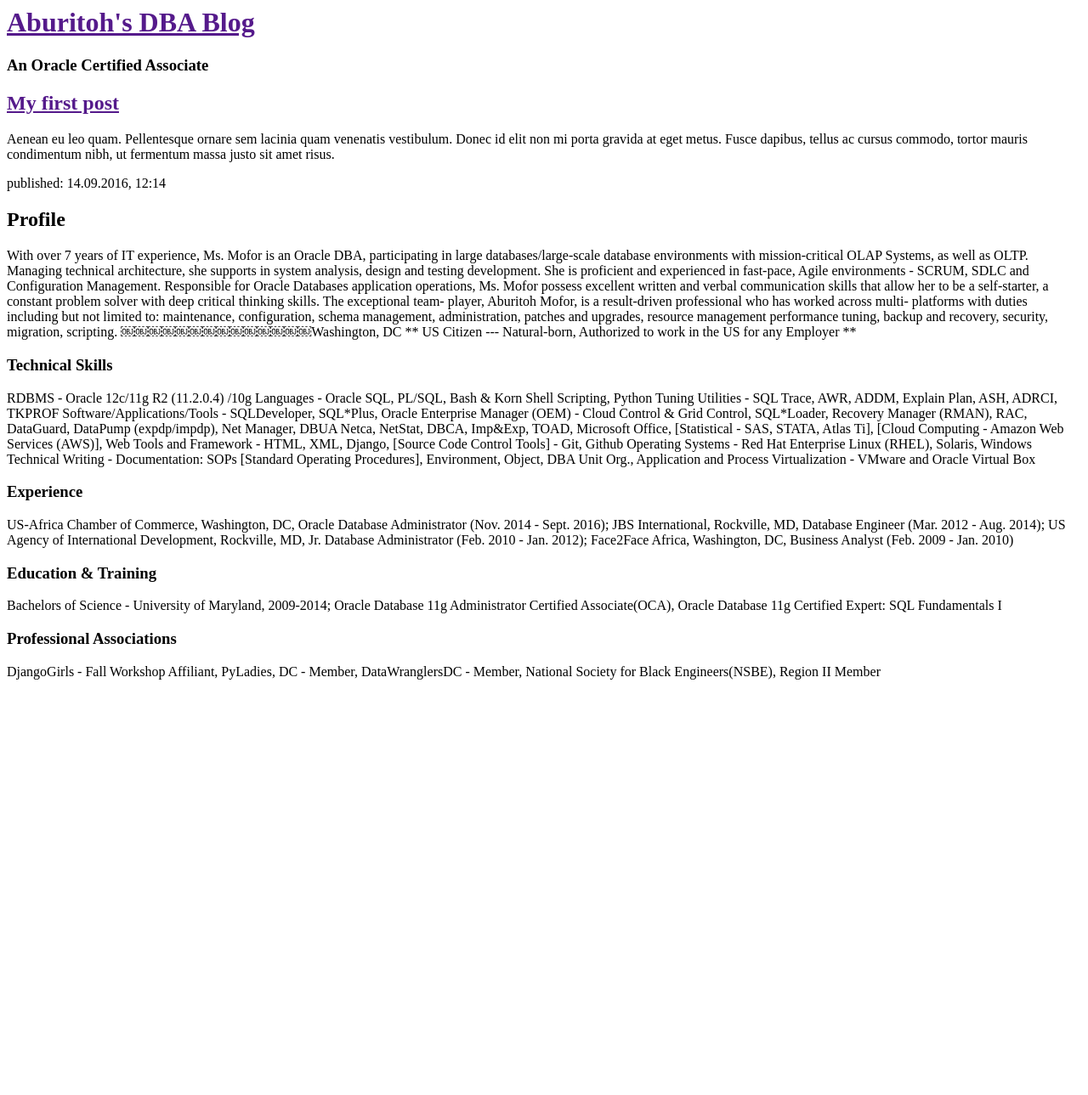
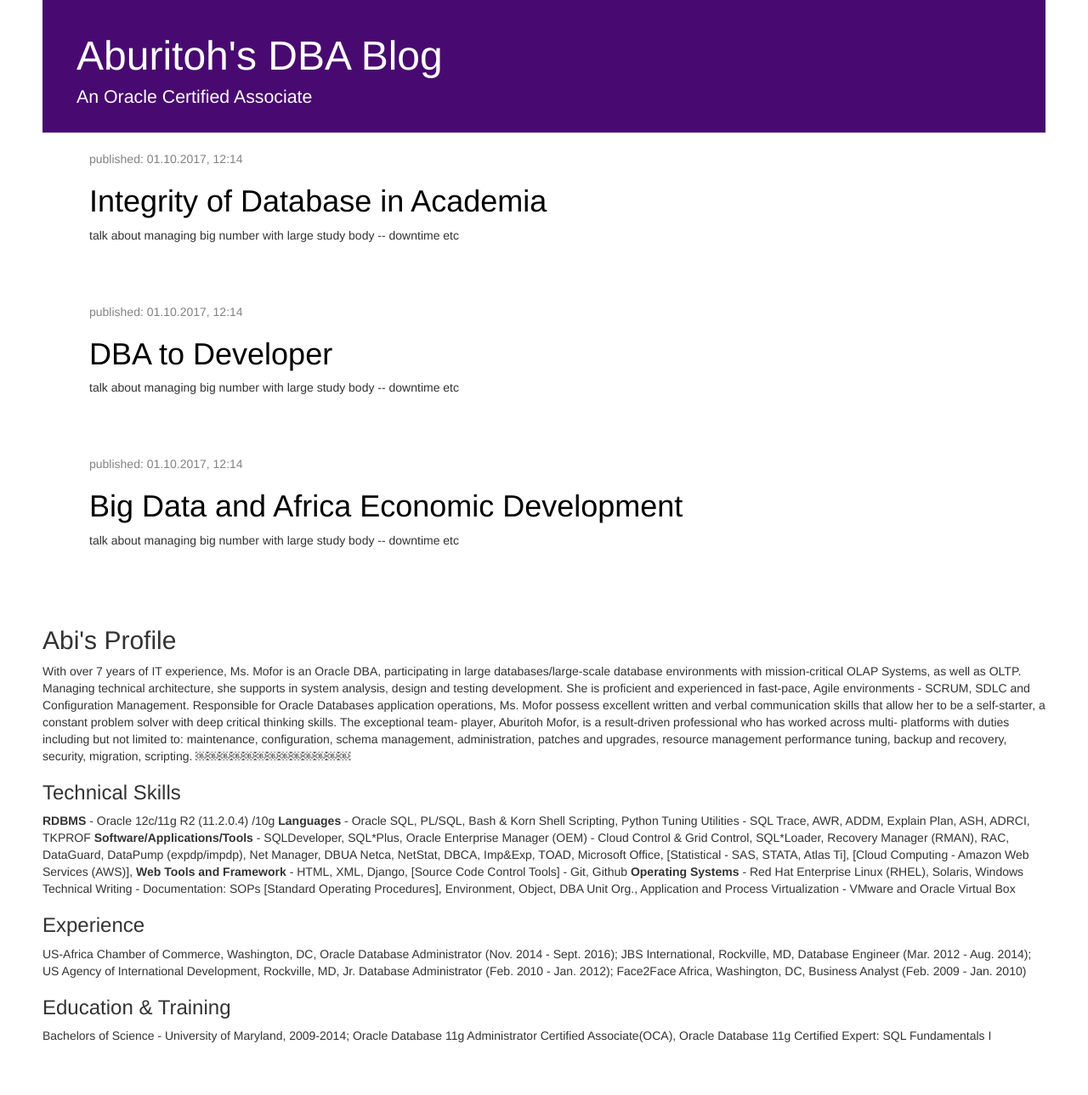
Before and after one commit to feimofor/my-first-blog2, a Django app: page / in a window 1280 px wide. Shown: the whole page at 85% size. Before the commit the page ends 800 px from the top, so only its background shows below. Run offline with Django 3.2, Linux system fonts and the light colour scheme; some libraries are stand-ins or nearby versions.

Commit message:
Added view and template for detailed blog post as well as CSS for the site.

```diff
--- /dev/null
+++ b/blog/static/css/blog.css
@@ -0,0 +1,55 @@
+body {
+    padding-left: 50px;
+    padding-right: 50px;
+    padding-bottom: 50px;
+}
+
+.page-header {
+    background-color: #480A70;
+    margin-top: 0;
+    padding: 20px 20px 20px 40px;
+}
+
+.page-header h1, .page-header h1 a, .page-header h1 a:visited, .page-header h1 a:active {
+    color: #ffffff;
+    font-size: 36pt;
+    text-decoration: none;
+}
+
+.page-header h4, .page-header h4 a, .page-header h4 a:visited, .page-header h4 a:active {
+    color: #ffffff;
+    font-size: 16pt;
+    text-decoration: none;
+}
+
+.content {
+    margin-left: 40px;
+}
+
+
+.date {
+    color: #828282;
+}
+
+.save {
+    float: right;
+}
+
+.post-form textarea, .post-form input {
+    width: 100%;
+}
+
+.top-menu, .top-menu:hover, .top-menu:visited {
+    color: #ffffff;
+    float: right;
+    font-size: 26pt;
+    margin-right: 20px;
+}
+
+.post {
+    margin-bottom: 70px;
+}
+
+.post h1 a, .post h1 a:visited {
+    color: #000000;
+}
--- /dev/null
+++ b/blog/templates/blog/base.html
@@ -0,0 +1,93 @@
+{% load staticfiles %}
+<html>
+    <head>
+        <title>Aburitoh's Profile</title>
+        <link rel="stylesheet" href="//maxcdn.bootstrapcdn.com/bootstrap/3.2.0/css/bootstrap.min.css">
+        <link rel="stylesheet" href="//maxcdn.bootstrapcdn.com/bootstrap/3.2.0/css/bootstrap-theme.min.css">
+        <link rel="stylesheet" href="{% static 'css/blog.css' %}">
+    </head>
+    <body>
+        <div class="page-header">
+            <h1><a href="">Aburitoh's DBA Blog</a></h1> <h4>An Oracle Certified Associate</h4>
+        </div>
+
+<div class="content container">
+    <div class="row">
+        <div class="col-md-8">
+            <div class="post">
+                <div class="date">
+                        <p>published: 01.10.2017, 12:14</p>
+                    </div>
+                    <h1><a href="">Integrity of Database in Academia</a></h1>
+                    <p>talk about managing big number with large study body -- downtime etc</p>
+            </div>
+        </div>
+    </div>
+</div>
+
+<div class="content container">
+    <div class="row">
+        <div class="col-md-8">
+                <div class="post">
+                    <div class="date">
+                        <p>published: 01.10.2017, 12:14</p>
+                    </div>
+                    <h1><a href="">DBA to Developer</a></h1>
+                    <p>talk about managing big number with large study body -- downtime etc</p>
+                </div>
+        </div>
+    </div>
+</div>
+
+<div class="content container">
+    <div class="row">
+        <div class="col-md-8">
+                <div class="post">
+                    <div class="date">
+                        <p>published: 01.10.2017, 12:14</p>
+                    </div>
+                    <h1><a href="">Big Data and Africa Economic Development</a></h1>
+                    <p>talk about managing big number with large study body -- downtime etc</p>
+                </div>
+        </div>
+    </div>
+</div>
+
+<div class="content container">
+    <div class="row">
+        <div class="col-md-8">
+            {% block content %}
+            {% endblock %}
+        </div>
+    </div>
+</div>
+
+        <div>
+            <h2>Abi's Profile</h2>
+            <p>With over 7 years of IT experience, Ms. Mofor is an Oracle DBA, participating in large databases/large-scale database environments with mission-critical OLAP Systems, as well as OLTP. Managing technical architecture, she supports in system analysis, design and testing development. She is proficient and experienced in fast-pace, Agile environments - SCRUM, SDLC and Configuration Management.
+Responsible for Oracle Databases application operations, Ms. Mofor possess excellent written and verbal communication skills that allow her to be a self-starter, a constant problem solver with deep critical thinking skills. The exceptional team- player, Aburitoh Mofor, is a result-driven professional who has worked across multi- platforms with duties including but not limited to: maintenance, configuration, schema management, administration, patches and upgrades, resource management performance tuning, backup and recovery, security, migration, scripting.
+￼￼￼￼￼￼￼￼￼￼￼￼￼</p>
+        </div>
+
+        <div>
+            <h3>Technical Skills</h3>
+            <p><b>RDBMS</b> - Oracle 12c/11g R2 (11.2.0.4) /10g
+<b>Languages</b> - Oracle SQL, PL/SQL, Bash & Korn Shell Scripting, Python Tuning Utilities - SQL Trace, AWR, ADDM, Explain Plan, ASH, ADRCI, TKPROF
+<b>Software/Applications/Tools</b> - SQLDeveloper, SQL*Plus,
+Oracle Enterprise Manager (OEM) - Cloud Control & Grid Control, SQL*Loader, Recovery Manager (RMAN), RAC, DataGuard, DataPump (expdp/impdp), Net Manager, DBUA Netca, NetStat, DBCA, Imp&Exp, TOAD, Microsoft Office, [Statistical - SAS, STATA, Atlas Ti], [Cloud Computing - Amazon Web Services (AWS)],
+<b>Web Tools and Framework</b> - HTML, XML, Django, [Source Code Control Tools] - Git, Github
+<b>Operating Systems</b> - Red Hat Enterprise Linux (RHEL), Solaris, Windows Technical Writing - Documentation: SOPs [Standard Operating Procedures], Environment, Object, DBA Unit Org., Application and Process Virtualization - VMware and Oracle Virtual Box</p>
+        </div>
+
+        <div>
+            <h3>Experience</h3>
+            <p>US-Africa Chamber of Commerce, Washington, DC, Oracle Database Administrator (Nov. 2014 - Sept. 2016); JBS International, Rockville, MD, Database Engineer (Mar. 2012 - Aug. 2014); US Agency of International Development, Rockville, MD, Jr. Database Administrator (Feb. 2010 - Jan. 2012); Face2Face Africa, Washington, DC, Business Analyst (Feb. 2009 - Jan. 2010)</p>
+        </div>
+
+        <div>
+            <h3>Education & Training</h3>
+            <p>Bachelors of Science - University of Maryland, 2009-2014; Oracle Database 11g Administrator Certified Associate(OCA), Oracle Database 11g Certified Expert: SQL Fundamentals I</p>
+        </div>
+
+    </body>
+</html>
--- a/blog/templates/blog/post_list.html
+++ b/blog/templates/blog/post_list.html
@@ -1,59 +1,14 @@
-<html>
-    <head>
-        <title>Aburitoh's Profile</title>
-    </head>
-    <body>
-        <div>
-            <h1><a href="">Aburitoh's DBA Blog</a></h1>
-            <h3>An Oracle Certified Associate</h3>
+{% extends 'blog/base.html' %}
+
+{% block content %}
+    {% for post in posts %}
+        <div class="post">
+            <div class="date">
+                    <p>published: {{ post.published_date }}</p>
+                </div>
+                <h1><a href="{% url 'post_detail' pk=post.pk %}">{{ post.title }}</a></h1>
+                <p>{{ post.text|linebreaksbr }}</p>
+            </div>
         </div>
-
-        <div>
-            <h2><a href="">My first post</a></h2>
-            <p>Aenean eu leo quam. Pellentesque ornare sem lacinia quam venenatis vestibulum. Donec id elit non mi porta gravida at eget metus. Fusce dapibus, tellus ac cursus commodo, tortor mauris condimentum nibh, ut fermentum massa justo sit amet risus.</p>
-            <p>published: 14.09.2016, 12:14</p>
-        </div>
-
-        {% for post in posts %}
-    <div>
-        <p>published: {{ post.published_date }}</p>
-        <h1><a href="">{{ post.title }}</a></h1>
-        <p>{{ post.text|linebreaksbr }}</p>
-    </div>
-{% endfor %}
-
-        <div>
-            <h2>Profile</h2>
-            <p>With over 7 years of IT experience, Ms. Mofor is an Oracle DBA, participating in large databases/large-scale database environments with mission-critical OLAP Systems, as well as OLTP. Managing technical architecture, she supports in system analysis, design and testing development. She is proficient and experienced in fast-pace, Agile environments - SCRUM, SDLC and Configuration Management.
-Responsible for Oracle Databases application operations, Ms. Mofor possess excellent written and verbal communication skills that allow her to be a self-starter, a constant problem solver with deep critical thinking skills. The exceptional team- player, Aburitoh Mofor, is a result-driven professional who has worked across multi- platforms with duties including but not limited to: maintenance, configuration, schema management, administration, patches and upgrades, resource management performance tuning, backup and recovery, security, migration, scripting.
-￼￼￼￼￼￼￼￼￼￼￼￼￼￼Washington, DC
-** US Citizen --- Natural-born, Authorized to work in the US for any Employer **</p>
-        </div>
-
-        <div>
-            <h3>Technical Skills</h3>
-            <p>RDBMS - Oracle 12c/11g R2 (11.2.0.4) /10g
-Languages - Oracle SQL, PL/SQL, Bash & Korn Shell Scripting, Python Tuning Utilities - SQL Trace, AWR, ADDM, Explain Plan, ASH, ADRCI, TKPROF
-Software/Applications/Tools - SQLDeveloper, SQL*Plus,
-Oracle Enterprise Manager (OEM) - Cloud Control & Grid Control, SQL*Loader, Recovery Manager (RMAN), RAC, DataGuard, DataPump (expdp/impdp), Net Manager, DBUA Netca, NetStat, DBCA, Imp&Exp, TOAD, Microsoft Office, [Statistical - SAS, STATA, Atlas Ti], [Cloud Computing - Amazon Web Services (AWS)],
-Web Tools and Framework - HTML, XML, Django, [Source Code Control Tools] - Git, Github
-Operating Systems - Red Hat Enterprise Linux (RHEL), Solaris, Windows Technical Writing - Documentation: SOPs [Standard Operating Procedures], Environment, Object, DBA Unit Org., Application and Process Virtualization - VMware and Oracle Virtual Box</p>
-        </div>
-
-        <div>
-            <h3>Experience</h3>
-            <p>US-Africa Chamber of Commerce, Washington, DC, Oracle Database Administrator (Nov. 2014 - Sept. 2016); JBS International, Rockville, MD, Database Engineer (Mar. 2012 - Aug. 2014); US Agency of International Development, Rockville, MD, Jr. Database Administrator (Feb. 2010 - Jan. 2012); Face2Face Africa, Washington, DC, Business Analyst (Feb. 2009 - Jan. 2010)</p>
-        </div>
-
-        <div>
-            <h3>Education & Training</h3>
-            <p>Bachelors of Science - University of Maryland, 2009-2014; Oracle Database 11g Administrator Certified Associate(OCA), Oracle Database 11g Certified Expert: SQL Fundamentals I</p>
-        </div>
-
-        <div>
-            <h3>Professional Associations</h3>
-            <p>DjangoGirls - Fall Workshop Affiliant, PyLadies, DC - Member, DataWranglersDC - Member, National Society for Black Engineers(NSBE), Region II Member</p>
-        </div>
-
-    </body>
-</html>
+    {% endfor %}
+{% endblock %}
```
